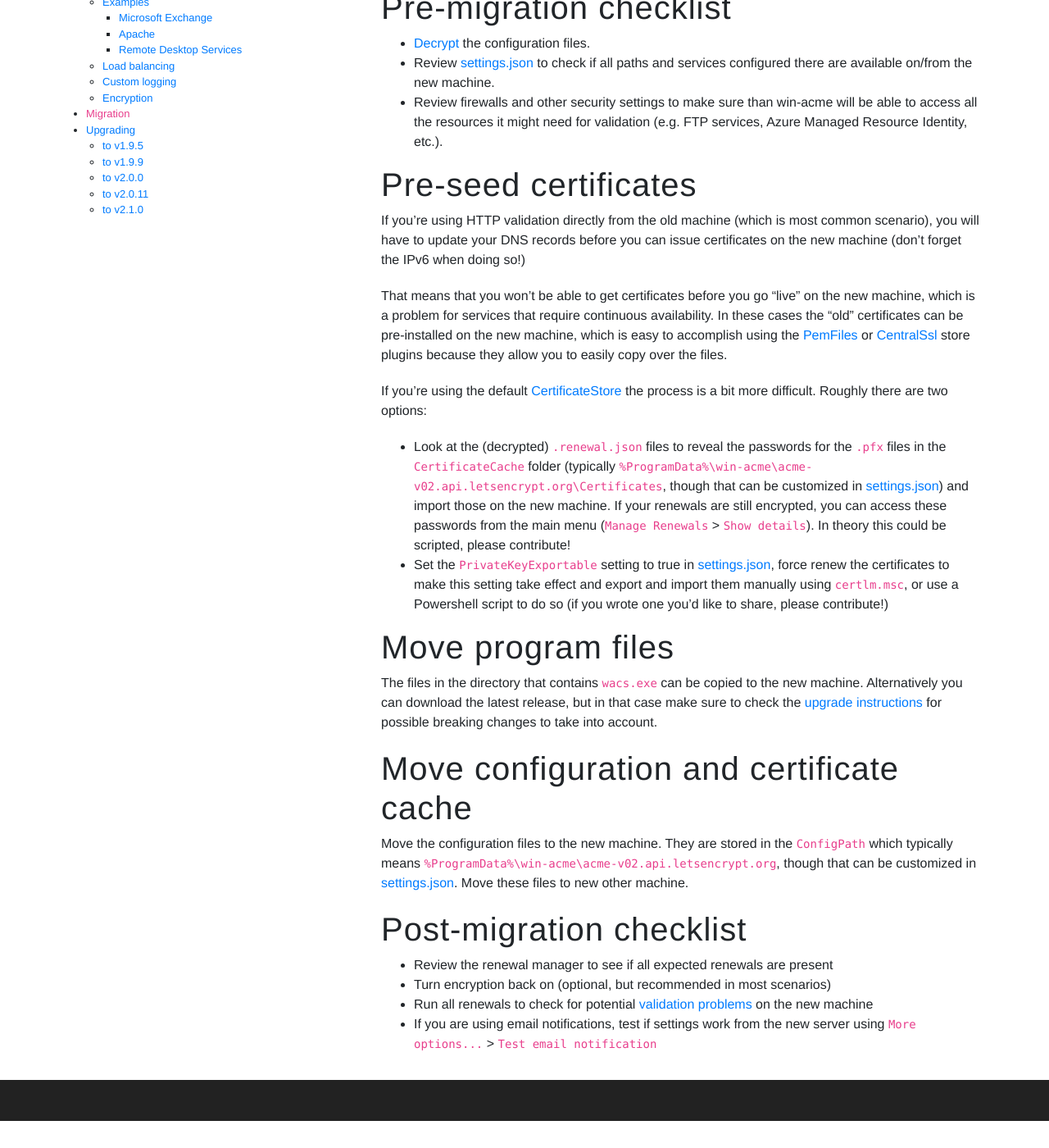
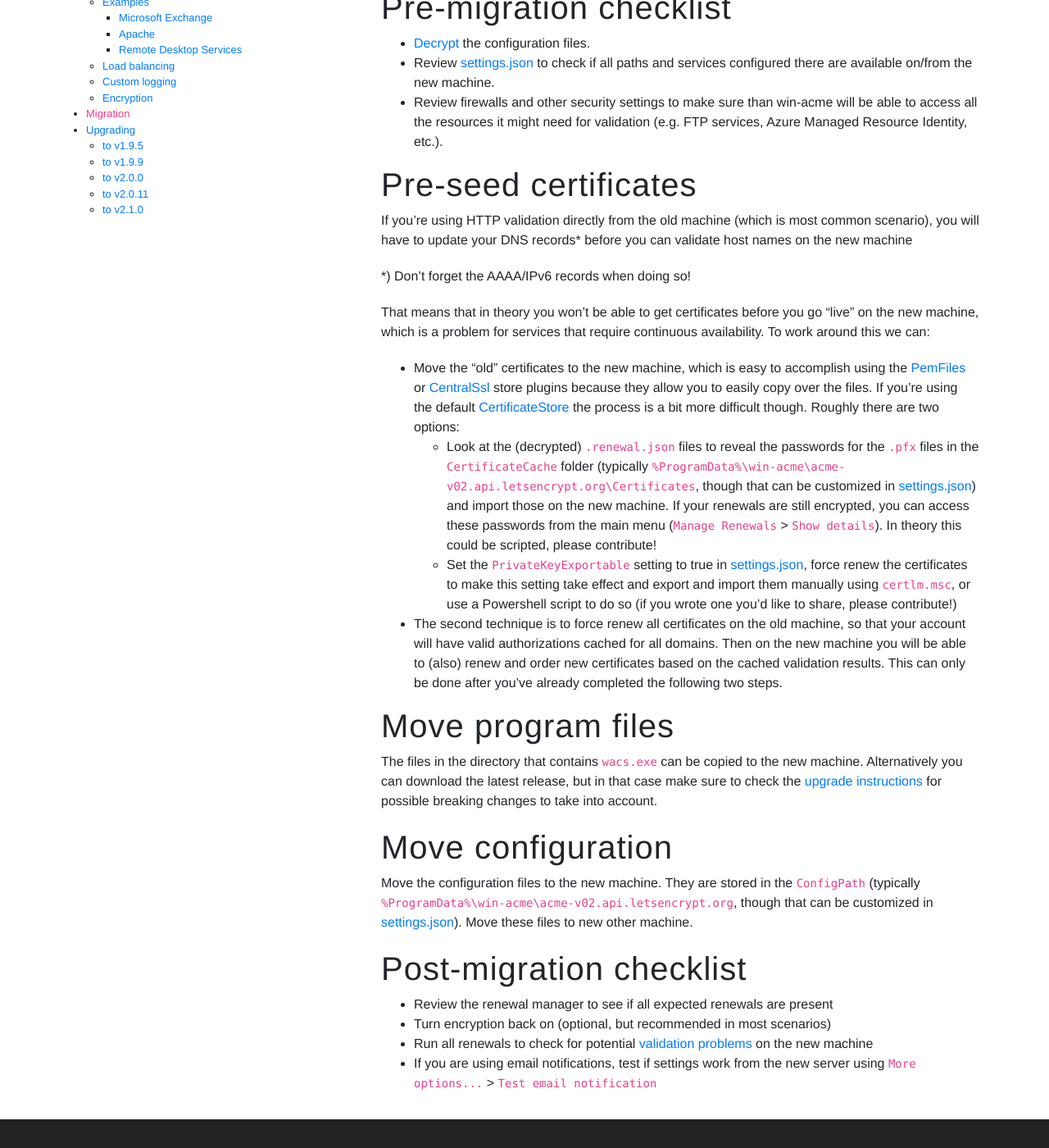
Before and after one commit to win-acme/win-acme.github.io, a Jekyll site: the page built from manual/migration.md, in a window 1280 px wide and 1400 px high, scrolled down 301 px. Shown: the whole window at 82% size. Built offline with Jekyll 4.4.1, drawn with Linux system fonts in a browser that asks for light colours; our own code applies the rules of GitHub Pages for plain Markdown files; before the commit the page ends 1668 px from its top, so only the background shows below that.

Commit message:
second technique for preseeding

```diff
--- a/manual/migration.md
+++ b/manual/migration.md
@@ -15,30 +15,37 @@ Azure Managed Resource Identity, etc.).
 
 ## Pre-seed certificates
 If you're using HTTP validation directly from the old machine (which is most common
-scenario), you will have to update your DNS records before you can issue certificates
-on the new machine (don't forget the IPv6 when doing so!)
+scenario), you will have to update your DNS records* before you can validate host names
+on the new machine
 
-That means that you won't be able to get certificates before you go "live" on the
-new machine, which is a problem for services that require continuous availability.
-In these cases the "old" certificates can be pre-installed on the new machine, which
-is easy to accomplish using the [PemFiles](/reference/plugins/store/pemfiles) or
+*) Don't forget the AAAA/IPv6 records when doing so!
+
+That means that in theory you won't be able to get certificates before you go "live"
+on the new machine, which is a problem for services that require continuous
+availability. To work around this we can:
+
+- Move the "old" certificates to the new machine, which is easy to accomplish using
+the [PemFiles](/reference/plugins/store/pemfiles) or
 [CentralSsl](/reference/plugins/store/centralssl) store plugins because they allow
-you to easily copy over the files.
-
-If you're using the default [CertificateStore](/reference/plugins/store/certificatestore)
-the process is a bit more difficult. Roughly there are two options:
-- Look at the (decrypted) `.renewal.json` files to reveal the passwords
+you to easily copy over the files. If you're using the default [CertificateStore](/reference/plugins/store/certificatestore)
+the process is a bit more difficult though. Roughly there are two options:
+    - Look at the (decrypted) `.renewal.json` files to reveal the passwords
 for the `.pfx` files in the `CertificateCache` folder
 (typically `%ProgramData%\win-acme\acme-v02.api.letsencrypt.org\Certificates`,
 though that can be customized in [settings.json](/reference/settings)) and
 import those on the new machine. If your renewals are still encrypted, you can
 access these passwords from the main menu (`Manage Renewals` > `Show details`).
 In theory this could be scripted, please contribute!
-- Set the `PrivateKeyExportable` setting to true in
+    - Set the `PrivateKeyExportable` setting to true in
 [settings.json](/reference/settings), force renew the certificates to make this
 setting take effect and export and import them manually using `certlm.msc`, or
 use a Powershell script to do so (if you wrote one you'd like to share, please
 contribute!)
+- The second technique is to force renew all certificates on the old machine,
+so that your account will have valid authorizations cached for all domains. Then
+on the new machine you will be able to (also) renew and order new certificates
+based on the cached validation results. This can only be done after you've already
+completed the following two steps.
 
 ## Move program files
 The files in the directory that contains `wacs.exe` can be copied to the new machine.
@@ -46,10 +53,10 @@ Alternatively you can download the latest release, but in that case make sure to
 check the [upgrade instructions](/manual/upgrading/) for possible breaking changes to
 take into account.
 
-## Move configuration and certificate cache
+## Move configuration
 Move the configuration files to the new machine. They are stored in the `ConfigPath`
-which typically means `%ProgramData%\win-acme\acme-v02.api.letsencrypt.org`, though
-that can be customized in [settings.json](/reference/settings). Move these files
+(typically `%ProgramData%\win-acme\acme-v02.api.letsencrypt.org`, though
+that can be customized in [settings.json](/reference/settings)). Move these files
 to new other machine.
 
 ## Post-migration checklist
```
